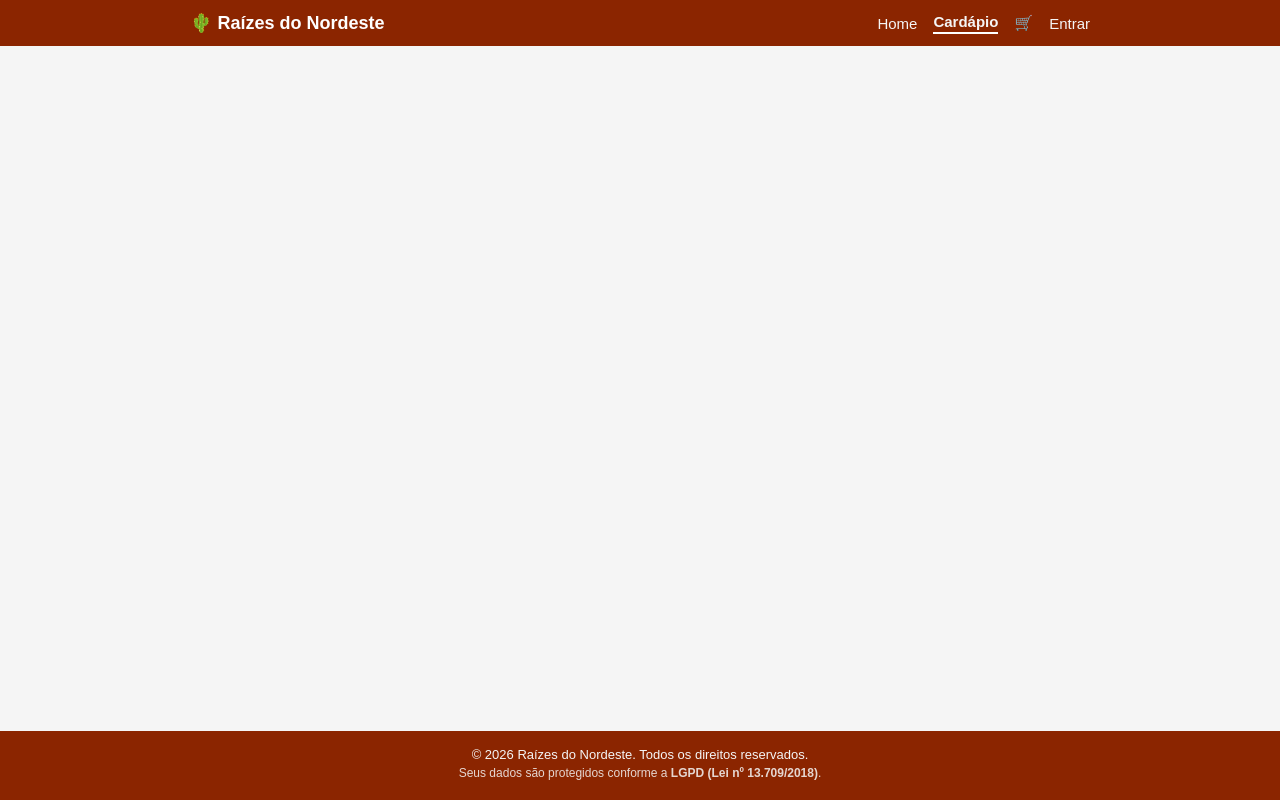
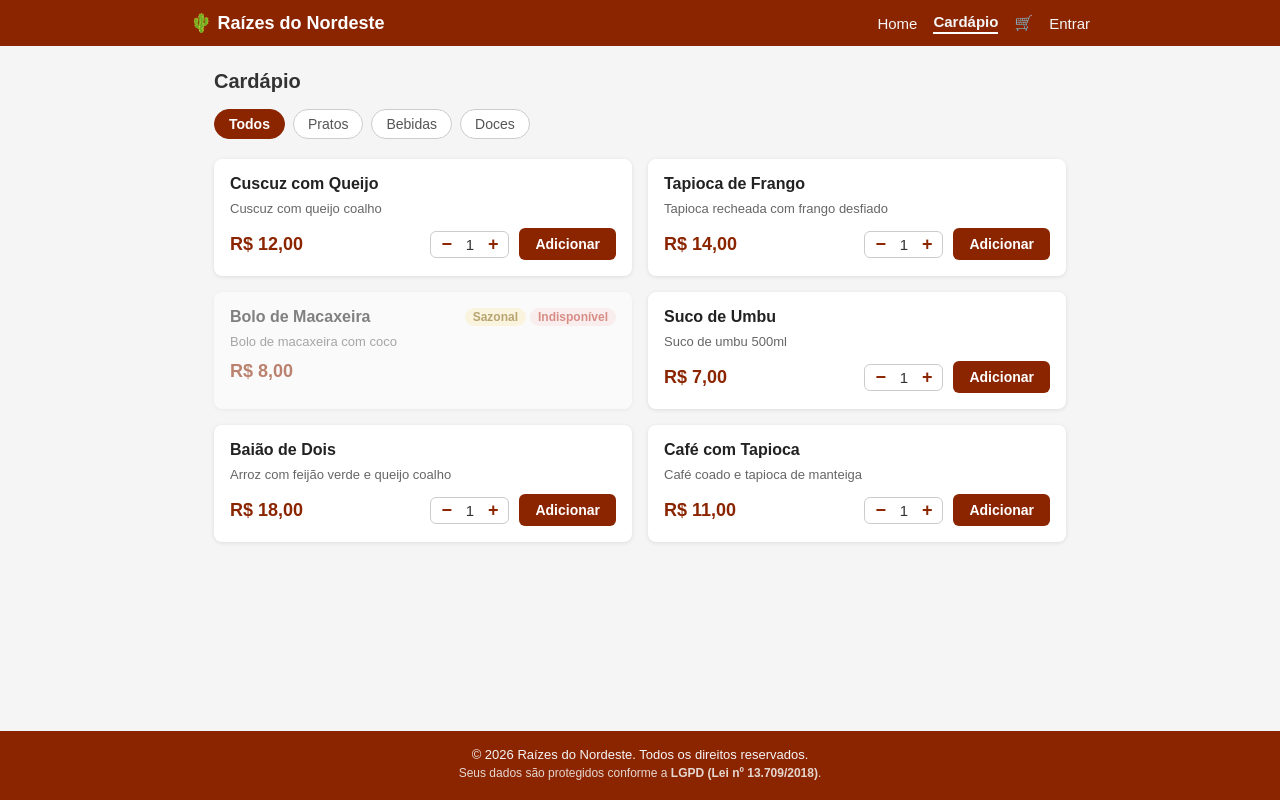
Before and after one commit to devSabrinalvs/raizes-do-nordeste, a React (Vite) app: page /cardapio in a window 1280 px wide. Built offline with nearby package versions, Linux system fonts and the light colour scheme.

Commit message:
feat: adiciona tela de cardapio base

```diff
--- a/src/App.jsx
+++ b/src/App.jsx
@@ -1,18 +1,48 @@
+import { useState } from 'react'
 import { BrowserRouter, Routes, Route } from 'react-router-dom'
 import Header from './components/Header'
 import Footer from './components/Footer'
 import Home from './pages/Home'
 import Login from './pages/Login'
+import Cardapio from './pages/Cardapio'
 import './App.css'
 
 function App() {
+  const [carrinho, setCarrinho] = useState([])
+
+  function adicionarCarrinho(item, quantidade) {
+    setCarrinho(prev => {
+      const existe = prev.find(i => i.id === item.id)
+      if (existe) {
+        return prev.map(i =>
+          i.id === item.id ? { ...i, quantidade: i.quantidade + quantidade } : i
+        )
+      }
+      return [...prev, { ...item, quantidade }]
+    })
+  }
+
+  function removerCarrinho(id) {
+    setCarrinho(prev => prev.filter(i => i.id !== id))
+  }
+
+  function limparCarrinho() {
+    setCarrinho([])
+  }
+
+  const totalItens = carrinho.reduce((acc, i) => acc + i.quantidade, 0)
+
   return (
     <BrowserRouter>
-      <Header />
+      <Header totalItens={totalItens} />
       <main className="pagina">
         <Routes>
           <Route path="/" element={<Home />} />
           <Route path="/login" element={<Login />} />
+          <Route
+            path="/cardapio"
+            element={<Cardapio onAdicionarCarrinho={adicionarCarrinho} />}
+          />
         </Routes>
       </main>
       <Footer />
--- a/src/components/Header.css
+++ b/src/components/Header.css
@@ -42,3 +42,23 @@
   color: #fff;
   opacity: 0.85;
 }
+
+.header-carrinho {
+  position: relative;
+}
+
+.header-badge {
+  position: absolute;
+  top: -8px;
+  right: -10px;
+  background-color: #f39c12;
+  color: #fff;
+  font-size: 11px;
+  font-weight: bold;
+  border-radius: 50%;
+  width: 18px;
+  height: 18px;
+  display: flex;
+  align-items: center;
+  justify-content: center;
+}
--- a/src/components/Header.jsx
+++ b/src/components/Header.jsx
@@ -1,7 +1,7 @@
 import { Link, useLocation } from 'react-router-dom'
 import './Header.css'
 
-function Header() {
+function Header({ totalItens = 0 }) {
   const location = useLocation()
 
   return (
@@ -26,9 +26,12 @@ function Header() {
           </Link>
           <Link
             to="/carrinho"
-            className={location.pathname === '/carrinho' ? 'ativo' : ''}
+            className={`header-carrinho ${location.pathname === '/carrinho' ? 'ativo' : ''}`}
           >
             🛒
+            {totalItens > 0 && (
+              <span className="header-badge">{totalItens}</span>
+            )}
           </Link>
           <Link
             to="/login"
--- /dev/null
+++ b/src/pages/Cardapio.css
@@ -0,0 +1,125 @@
+.cardapio h2 {
+  font-size: 20px;
+  margin-bottom: 16px;
+  color: #333;
+}
+
+.cardapio-filtros {
+  display: flex;
+  gap: 8px;
+  flex-wrap: wrap;
+  margin-bottom: 20px;
+}
+
+.filtro {
+  padding: 6px 14px;
+  border-radius: 20px;
+  border: 1px solid #ccc;
+  background: #fff;
+  font-size: 14px;
+  cursor: pointer;
+  color: #555;
+}
+
+.filtro.ativo {
+  background-color: #8B2500;
+  color: #fff;
+  border-color: #8B2500;
+  font-weight: bold;
+}
+
+.cardapio-lista {
+  display: flex;
+  flex-direction: column;
+  gap: 12px;
+}
+
+.cardapio-item {
+  display: flex;
+  flex-direction: column;
+  gap: 8px;
+}
+
+.cardapio-item.indisponivel {
+  opacity: 0.55;
+}
+
+.cardapio-item-topo {
+  display: flex;
+  justify-content: space-between;
+  align-items: flex-start;
+  gap: 8px;
+}
+
+.cardapio-item-nome {
+  font-weight: bold;
+  font-size: 16px;
+  color: #222;
+}
+
+.cardapio-badges {
+  display: flex;
+  gap: 4px;
+  flex-shrink: 0;
+}
+
+.cardapio-item-desc {
+  font-size: 13px;
+  color: #666;
+}
+
+.cardapio-item-rodape {
+  display: flex;
+  justify-content: space-between;
+  align-items: center;
+  margin-top: 4px;
+}
+
+.cardapio-item-preco {
+  font-size: 18px;
+  font-weight: bold;
+  color: #8B2500;
+}
+
+.cardapio-item-acoes {
+  display: flex;
+  align-items: center;
+  gap: 10px;
+}
+
+.quantidade {
+  display: flex;
+  align-items: center;
+  gap: 8px;
+  border: 1px solid #ccc;
+  border-radius: 6px;
+  padding: 2px 8px;
+  background: #fff;
+}
+
+.quantidade button {
+  font-size: 18px;
+  color: #8B2500;
+  font-weight: bold;
+  padding: 0 2px;
+}
+
+.quantidade span {
+  font-size: 15px;
+  min-width: 16px;
+  text-align: center;
+}
+
+.cardapio-item-acoes .btn {
+  width: auto;
+  padding: 8px 16px;
+  font-size: 14px;
+}
+
+@media (min-width: 768px) {
+  .cardapio-lista {
+    display: grid;
+    grid-template-columns: repeat(2, 1fr);
+    gap: 16px;
+  }
+}
--- /dev/null
+++ b/src/pages/Cardapio.jsx
@@ -0,0 +1,95 @@
+import { useState } from 'react'
+import { useSearchParams } from 'react-router-dom'
+import Card from '../components/Card'
+import Badge from '../components/Badge'
+import Button from '../components/Button'
+import cardapio from '../data/cardapio.json'
+import categorias from '../data/categorias.json'
+import './Cardapio.css'
+
+function Cardapio({ onAdicionarCarrinho }) {
+  const [searchParams, setSearchParams] = useSearchParams()
+  const categoriaAtiva = searchParams.get('categoria') ? Number(searchParams.get('categoria')) : null
+
+  const [quantidade, setQuantidade] = useState({})
+
+  const itensFiltrados = categoriaAtiva
+    ? cardapio.filter(item => item.categoriaId === categoriaAtiva)
+    : cardapio
+
+  function getQuantidade(id) {
+    return quantidade[id] || 1
+  }
+
+  function alterarQuantidade(id, valor) {
+    const nova = Math.max(1, (quantidade[id] || 1) + valor)
+    setQuantidade({ ...quantidade, [id]: nova })
+  }
+
+  function handleAdicionar(item) {
+    if (onAdicionarCarrinho) {
+      onAdicionarCarrinho(item, getQuantidade(item.id))
+    }
+  }
+
+  return (
+    <div className="cardapio">
+      <h2>Cardápio</h2>
+
+      <div className="cardapio-filtros">
+        <button
+          className={!categoriaAtiva ? 'filtro ativo' : 'filtro'}
+          onClick={() => setSearchParams({})}
+        >
+          Todos
+        </button>
+        {categorias.map(cat => (
+          <button
+            key={cat.id}
+            className={categoriaAtiva === cat.id ? 'filtro ativo' : 'filtro'}
+            onClick={() => setSearchParams({ categoria: cat.id })}
+          >
+            {cat.nome}
+          </button>
+        ))}
+      </div>
+
+      <div className="cardapio-lista">
+        {itensFiltrados.map(item => (
+          <Card key={item.id} className={`cardapio-item ${!item.disponivel ? 'indisponivel' : ''}`}>
+            <div className="cardapio-item-topo">
+              <span className="cardapio-item-nome">{item.nome}</span>
+              <div className="cardapio-badges">
+                {item.sazonal && <Badge texto="Sazonal" tipo="sazonal" />}
+                {!item.disponivel && <Badge texto="Indisponível" tipo="erro" />}
+              </div>
+            </div>
+
+            <p className="cardapio-item-desc">{item.descricao}</p>
+
+            <div className="cardapio-item-rodape">
+              <span className="cardapio-item-preco">
+                R$ {item.preco.toFixed(2).replace('.', ',')}
+              </span>
+
+              {item.disponivel && (
+                <div className="cardapio-item-acoes">
+                  <div className="quantidade">
+                    <button onClick={() => alterarQuantidade(item.id, -1)}>−</button>
+                    <span>{getQuantidade(item.id)}</span>
+                    <button onClick={() => alterarQuantidade(item.id, +1)}>+</button>
+                  </div>
+                  <Button variante="primario" onClick={() => handleAdicionar(item)}>
+                    Adicionar
+                  </Button>
+                </div>
+              )}
+            </div>
+          </Card>
+        ))}
+      </div>
+    </div>
+  )
+}
+
+export default Cardapio
--- a/src/pages/Login.jsx
+++ b/src/pages/Login.jsx
@@ -25,7 +25,7 @@ function Login() {
       setErroLogin('Preencha todos os campos.')
       return
     }
-    // simula login com usuario mock
+
     if (formLogin.email === 'maria.silva@email.com' && formLogin.senha === '123456') {
       navigate('/')
     } else {
```
